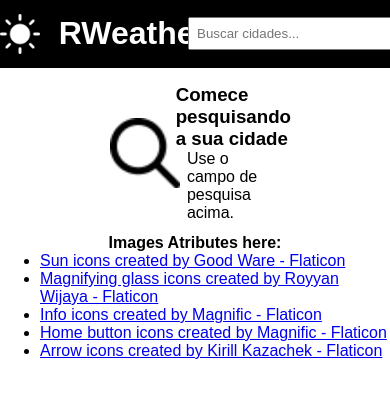
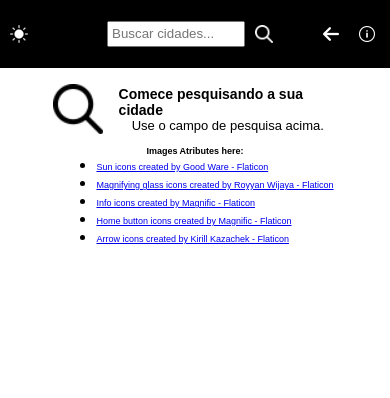
Before and after one commit to ryanhenrqq/RWeather, a React (Vite) app: page / in a window 390 px wide. Shown: the top 398 px of the page. Built offline with nearby package versions, Linux system fonts and the light colour scheme.

Commit message:
ui: added small screen responsivity

```diff
--- a/package.json
+++ b/package.json
@@ -2,12 +2,15 @@
   "name": "vite-project",
   "private": true,
   "version": "0.0.0",
+  "homepage": "https://ryanhenrqq.github.io/RWeather",
   "type": "module",
   "scripts": {
     "dev": "vite",
     "build": "tsc -b && vite build",
     "lint": "eslint .",
-    "preview": "vite preview"
+    "preview": "vite preview",
+    "predeploy": "npm run build",
+    "deploy": "gh-pages -d dist"
   },
   "dependencies": {
     "react": "^19.2.8",
@@ -23,6 +26,7 @@
     "eslint": "^10.10.0",
     "eslint-plugin-react-hooks": "^7.1.1",
     "eslint-plugin-react-refresh": "^0.5.6",
+    "gh-pages": "^6.3.0",
     "globals": "^17.12.0",
     "typescript": "~6.0.2",
     "typescript-eslint": "^8.69.0",
--- a/src/App.css
+++ b/src/App.css
@@ -109,3 +109,54 @@ header div{
 footer{
   margin-top: 3%;
 }
+
+@media (max-width: 768px) {
+  header div{
+    margin-left: 10%;
+    margin-right: 10%;
+  }
+  .left-side-header h1{
+    display: none;
+  }
+  .left-side-header img{
+    width: 18px;
+    height: 18px;
+  }
+  .middle-side-header input{
+    width: 8rem;
+  }
+  .middle-side-header img{
+    width: 18px;
+    height: 18px;
+  }
+  .right-side-header{
+    gap: 12px;
+  }
+  .right-side-header img{
+    width: 16px;
+    height: 16px;
+    padding: 4px;
+  }
+  footer a, footer b{
+    font-size: 9px;
+  }
+
+  .clean-view {
+    margin-left: 10%;
+    margin-right: 10%;
+  }
+  .clean-view img {
+    width: 50px;
+    height: 50px;
+  }
+  .clean-view div h3{
+    font-size: 14px;
+  }
+  .clean-view div p{
+    font-size: 13px;
+  }
+
+  .weather-view-top{
+    flex-direction: column;
+  }
+}
--- a/src/App.tsx
+++ b/src/App.tsx
@@ -2,6 +2,7 @@ import './App.css'
 
 import type { WeatherViewInfos, HeaderFunction, WeatherData } from './types/types'
 
+import logo from '/public/favicon.png'
 import searchIcon from './assets/search.png'
 import backIcon from './assets/arrow.png'
 import infoIcon from './assets/info.png'
@@ -108,7 +109,7 @@ function Header({onSearch, onBack, error}: HeaderFunction) {
     <>
       <header>
         <div className="left-side-header flex-hor-align">
-          <img src="/favicon.png" alt="Logo" />
+          <img src={logo} alt="Logo" />
           <h1>RWeather</h1>
         </div>
         <div className="middle-side-header flex-ver">
--- a/vite.config.ts
+++ b/vite.config.ts
@@ -4,4 +4,5 @@ import { defineConfig } from 'vite'
 // https://vite.dev/config/
 export default defineConfig({
   plugins: [react()],
+  base: '/RWeather/',
 })
```
Also changed, not shown: 1 other file (tests, documents, lock files or other folders).
